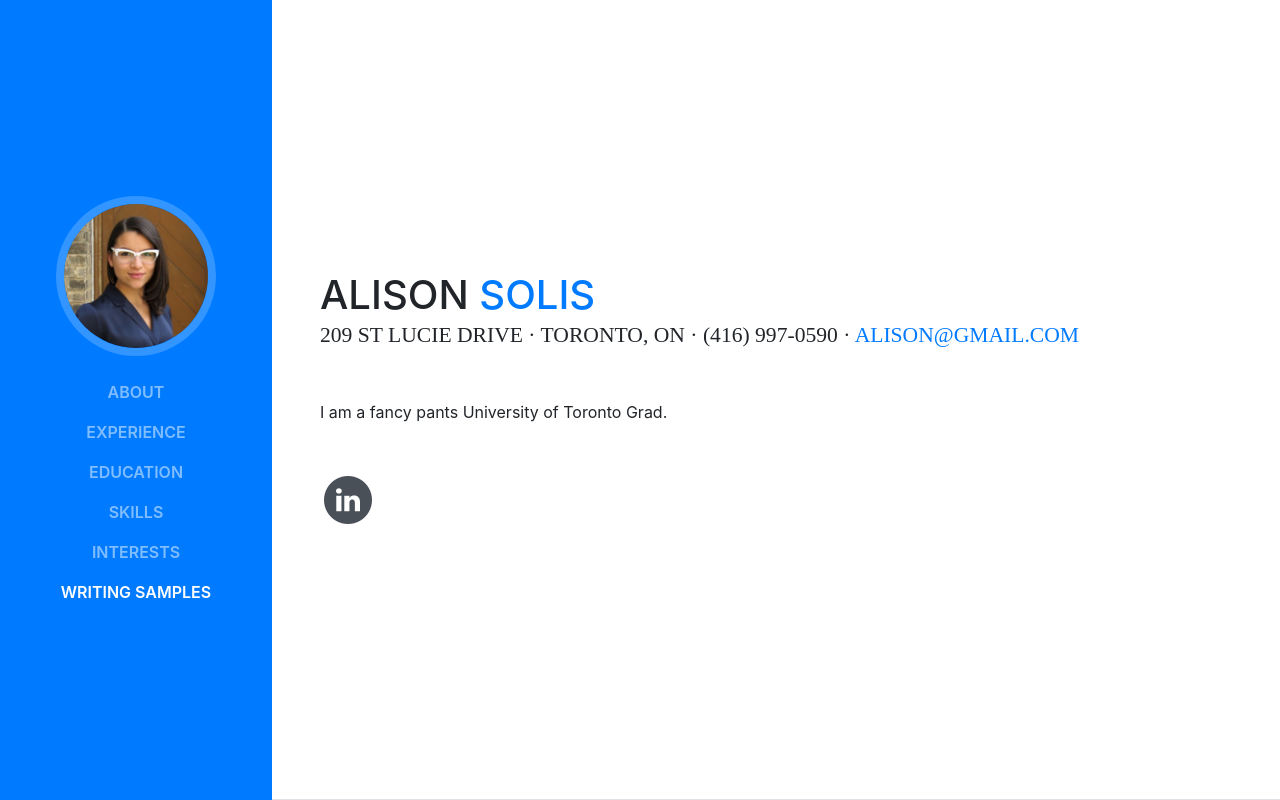
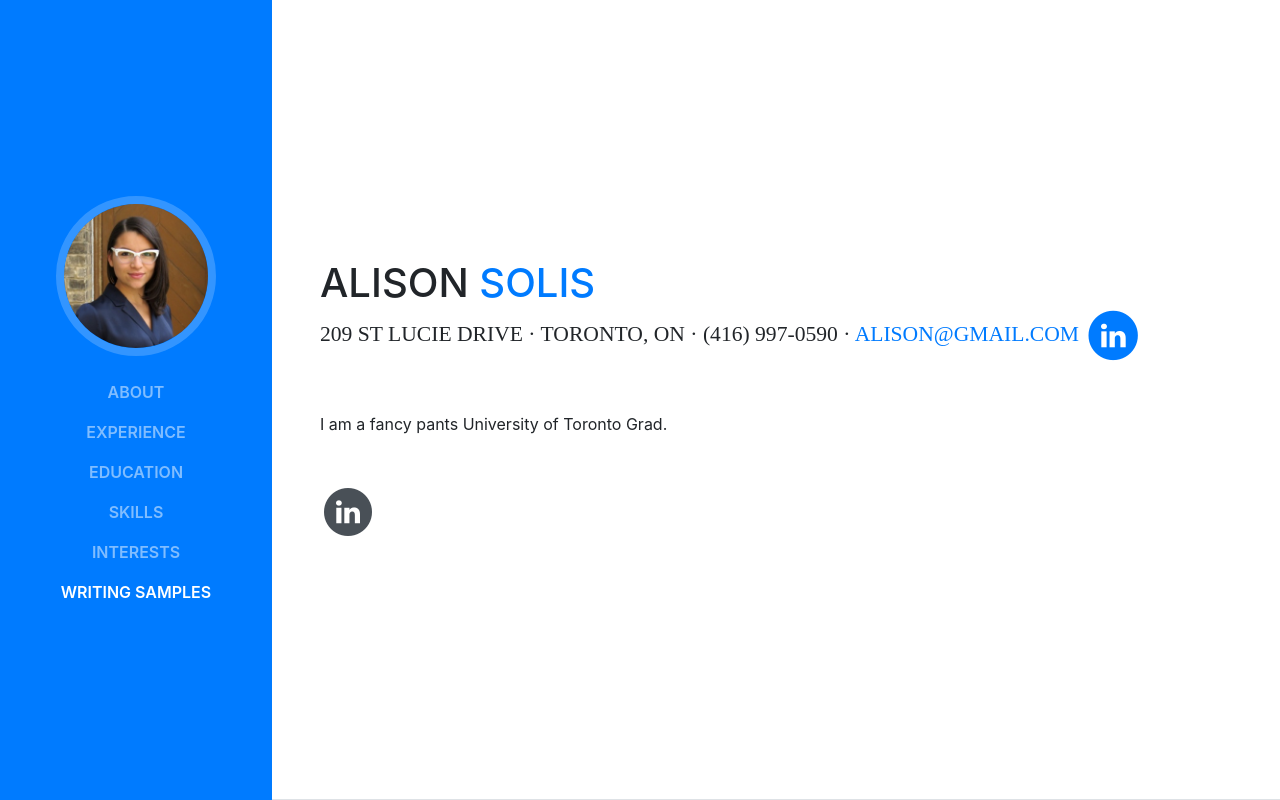
Before and after one commit to pvelasqu/pvelasqu.github.io, a website with bundled scripts: page index.html in a window 1280 px wide. Shown: the top 800 px of the page. Built offline with nearby package versions, Linux system fonts and the light colour scheme; a web font is replaced by a local one.

```diff
--- a/index.html
+++ b/index.html
@@ -93,6 +93,12 @@
           </h1>
           <div class="subheading mb-5">209 St Lucie Drive · Toronto, ON · (416) 997-0590 ·
             <a href="mailto:name@email.com">Alison@gmail.com</a>
+            <a href="#">
+              <span class="fa-stack fa-lg">
+                <i class="fa fa-circle fa-stack-2x"></i>
+                <i class="fa fa-linkedin fa-stack-1x fa-inverse"></i>
+              </span>
+            </a>
           </div>
           <p class="mb-5">I am a fancy pants University of Toronto Grad.</p>
           <ul class="list-inline list-social-icons mb-0">
```
